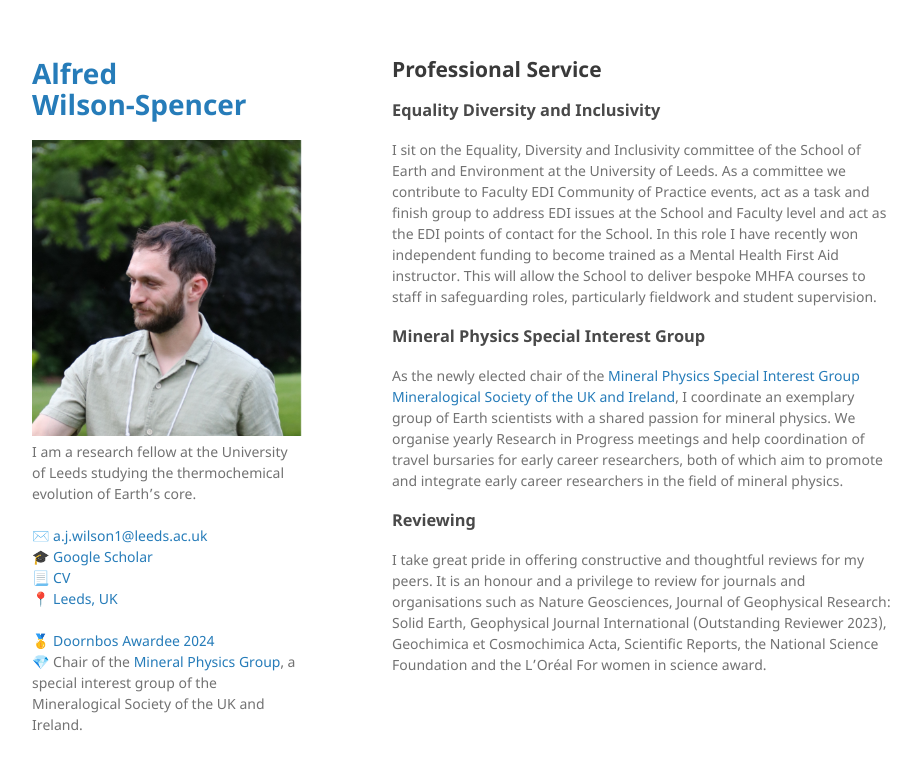
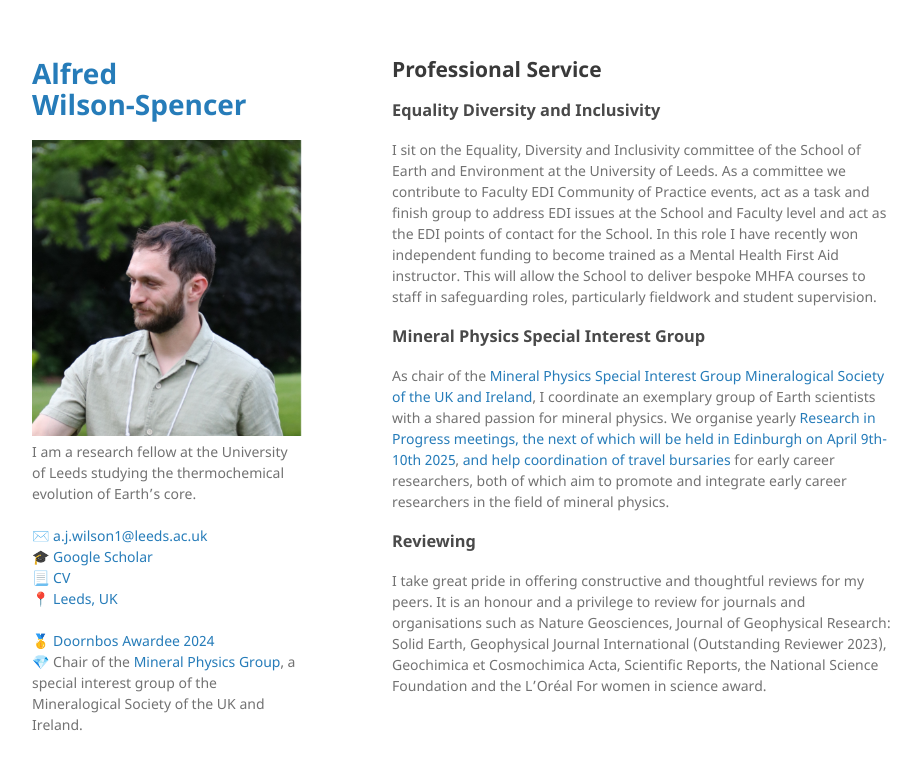
Before and after one commit to Fwilson93/Portfolio, a Jekyll site: the page built from professional-service.md, in a window 1280 px wide. Shown: the top 770 px of the page, without its empty margins (178-1099 px from the left). Built offline with Jekyll 4.4.1, drawn with Linux system fonts in a browser that asks for light colours; our own code applies the rules of GitHub Pages for plain Markdown files.

Commit message:
Update professional-service.md

```diff
--- a/professional-service.md
+++ b/professional-service.md
@@ -6,7 +6,7 @@ layout: default
 I sit on the Equality, Diversity and Inclusivity committee of the School of Earth and Environment at the University of Leeds. As a committee we contribute to Faculty EDI Community of Practice events, act as a task and finish group to address EDI issues at the School and Faculty level and act as the EDI points of contact for the School. In this role I have recently won independent funding to become trained as a Mental Health First Aid instructor. This will allow the School to deliver bespoke MHFA courses to staff in safeguarding roles, particularly fieldwork and student supervision.
 
 ### Mineral Physics Special Interest Group
-As the newly elected chair of the <a href="https://www.minersoc.org/mpg.html"> Mineral Physics Special Interest Group Mineralogical Society of the UK and Ireland</a>, I coordinate an exemplary group of Earth scientists with a shared passion for mineral physics. We organise yearly Research in Progress meetings and help coordination of travel bursaries for early career researchers, both of which aim to promote and integrate early career researchers in the field of mineral physics.
+As chair of the <a href="https://www.minersoc.org/mpg.html"> Mineral Physics Special Interest Group Mineralogical Society of the UK and Ireland</a>, I coordinate an exemplary group of Earth scientists with a shared passion for mineral physics. We organise yearly <a href="[https://minphys.github.io/"> Research in Progress meetings, the next of which will be held in Edinburgh on April 9th-10th 2025</a>, <a href="https://www.minersoc.org/mpg-bursaries.html">and help coordination of travel bursaries</a> for early career researchers, both of which aim to promote and integrate early career researchers in the field of mineral physics.
 
 ### Reviewing
 I take great pride in offering constructive and thoughtful reviews for my peers. It is an honour and a privilege to review for journals and organisations such as Nature Geosciences, Journal of Geophysical Research: Solid Earth, Geophysical Journal International (Outstanding Reviewer 2023), Geochimica et Cosmochimica Acta, Scientific Reports, the National Science Foundation and the L’Oréal For women in science award.
```
